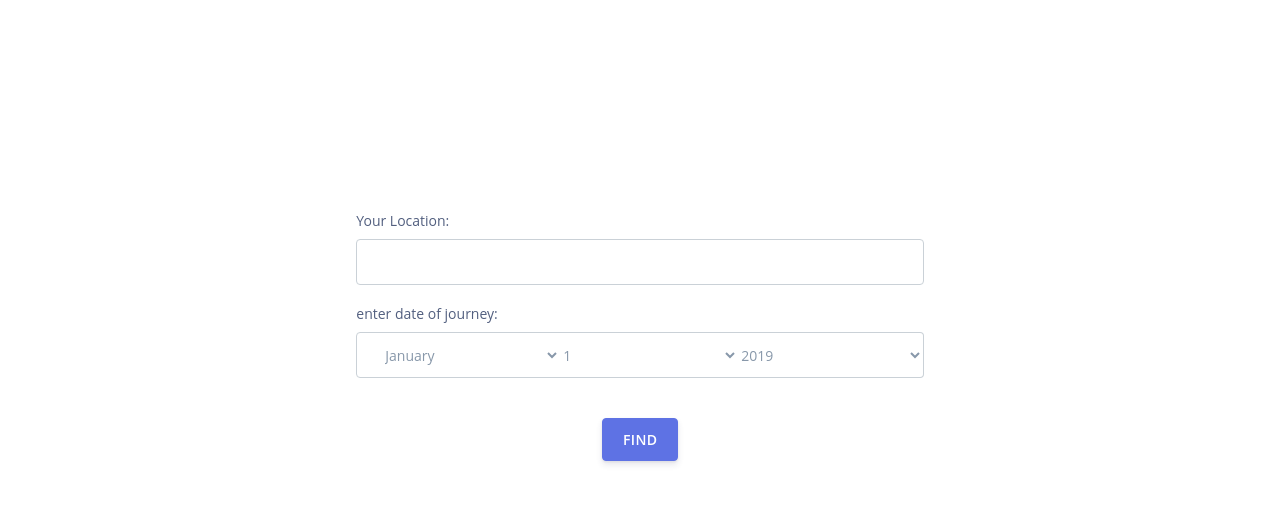
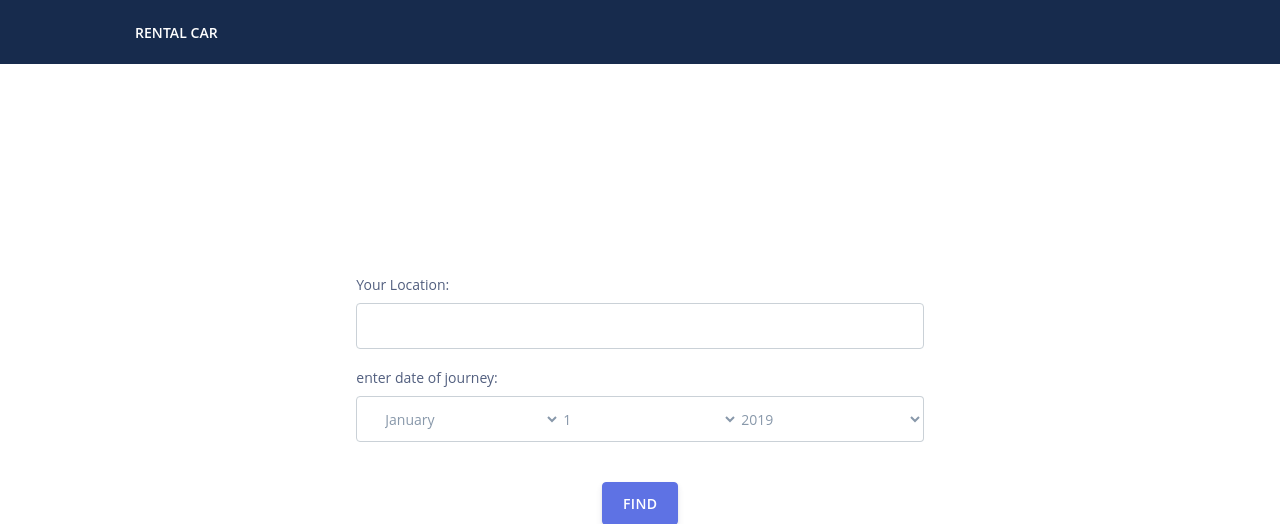
Before and after one commit to ananya/rental-car-app, a Django app: page / in a window 1280 px wide. Shown: the top 524 px of the page. Run offline with Django 3.2, Linux system fonts and the light colour scheme; some libraries are stand-ins or nearby versions.

Commit message:
add navbar form

```diff
--- a/CarRent/templates/car/car_form.html
+++ b/CarRent/templates/car/car_form.html
@@ -9,20 +9,61 @@
         <link rel="stylesheet" type="text/css" href="{% static 'assets/css/argon.min.css' %}">
     </head>
     <body>
+        <nav class="navbar navbar-horizontal navbar-expand-lg navbar-dark bg-default">
+            <div class="container">
+                <a class="navbar-brand" href="/">Rental Car</a>
+                <button class="navbar-toggler" type="button" data-toggle="collapse" data-target="#navbar-default" aria-controls="navbar-default" aria-expanded="false" aria-label="Toggle navigation">
+                    <span class="navbar-toggler-icon"></span>
+                </button>
+                <div class="collapse navbar-collapse" id="navbar-default">
+                    <div class="navbar-collapse-header">
+                        <div class="row">
+                            <div class="col-6 collapse-brand">
+                                <a href="../../index.html">
+                                    <img src="../../assets/img/brand/blue.png">
+                                </a>
+                            </div>
+                            <div class="col-6 collapse-close">
+                                <button type="button" class="navbar-toggler" data-toggle="collapse" data-target="#navbar-default" aria-controls="navbar-default" aria-expanded="false" aria-label="Toggle navigation">
+                                    <span></span>
+                                    <span></span>
+                                </button>
+                            </div>
+                        </div>
+                    </div>
+
+                    <ul class="navbar-nav ml-lg-auto">
+                        <li class="nav-item">
+                            <a class="nav-link nav-link-icon" href="#">
+                                <i class="ni ni-favourite-28"></i>
+                                <span class="nav-link-inner--text d-lg-none">Discover</span>
+                            </a>
+                        </li>
+                        <li class="nav-item">
+                            <a class="nav-link nav-link-icon" href="#">
+                                <i class="ni ni-notification-70"></i>
+                                <span class="nav-link-inner--text d-lg-none">Profile</span>
+                            </a>
+                        </li>
+                        <li class="nav-item dropdown">
+                            <a class="nav-link nav-link-icon" href="#" id="navbar-default_dropdown_1" role="button" data-toggle="dropdown" aria-haspopup="true" aria-expanded="false">
+                                <i class="ni ni-settings-gear-65"></i>
+                                <span class="nav-link-inner--text d-lg-none">Settings</span>
+                            </a>
+                            <div class="dropdown-menu dropdown-menu-right" aria-labelledby="navbar-default_dropdown_1">
+                                <a class="dropdown-item" href="#">Action</a>
+                                <a class="dropdown-item" href="#">Another action</a>
+                                <div class="dropdown-divider"></div>
+                                <a class="dropdown-item" href="#">Something else here</a>
+                            </div>
+                        </li>
+                    </ul>
+
+                </div>
+            </div>
+        </nav>
       <main>
 
-
-
-              <!-- <div class="col-md-6">
-                <div class="form-group">
-                  <div class="input-group mb-4">
-                    <div class="input-group-prepend">
-                      <span class="input-group-text"><i class="ni ni-zoom-split-in"></i></span>
-                    </div>
-                    <input class="form-control" placeholder="Search" type="text">
-                  </div>
-                </div>
-              </div> -->
 
               <section class="section section-shaped section-lg">
                   <div class="container pt-lg-md">
```
